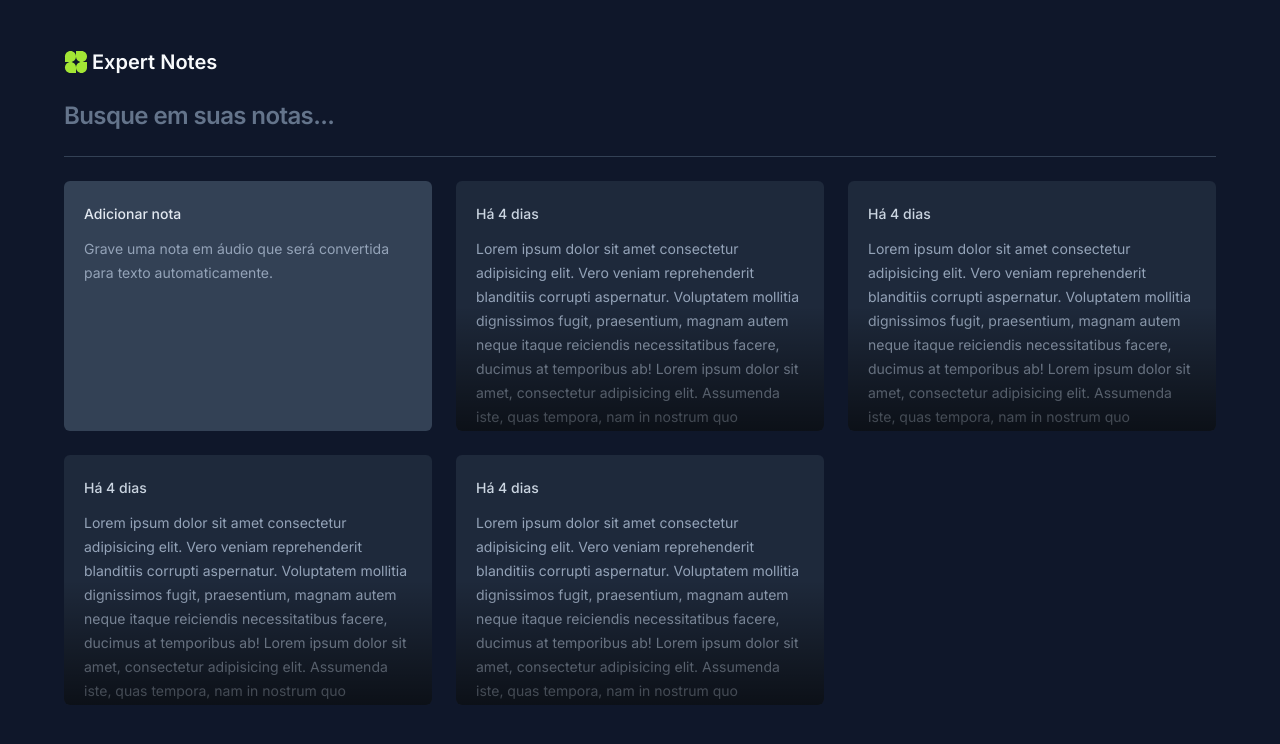
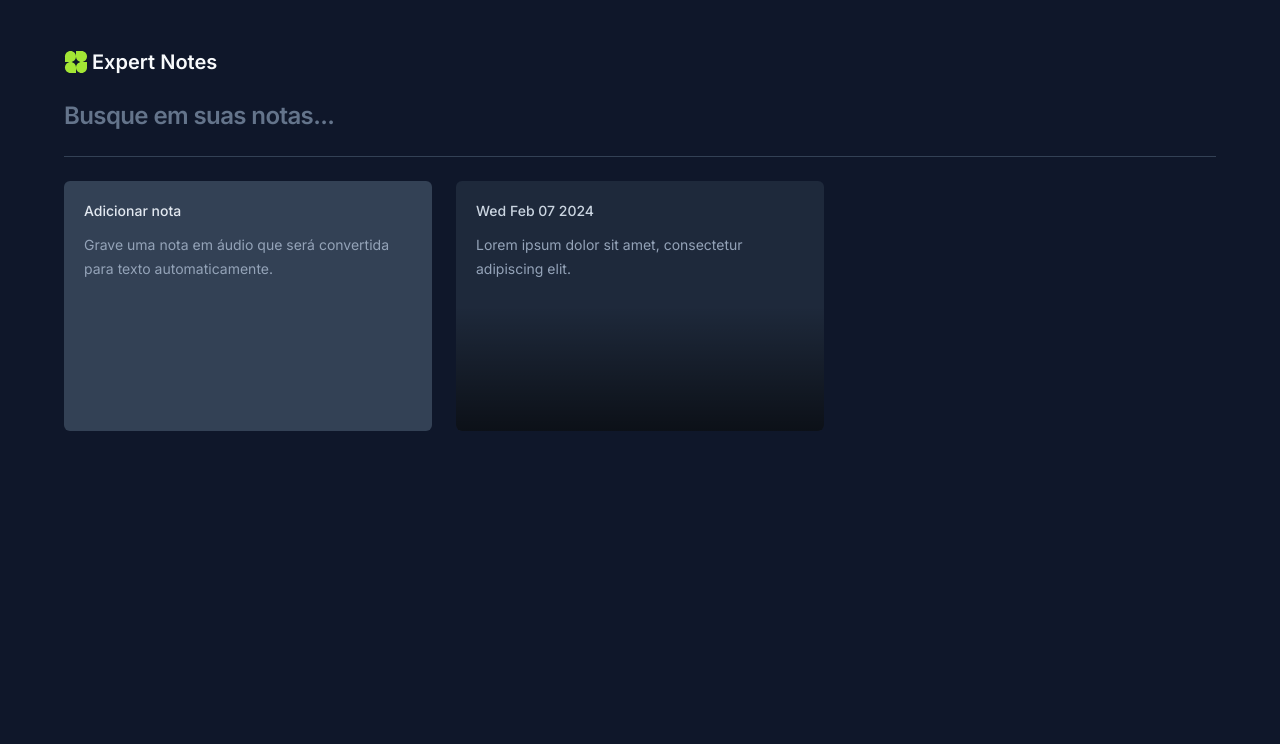
Before and after one commit to jonathafernandes/notesnest, a React (Vite) app: page / in a window 1280 px wide. Shown: the top 744 px of the page. Built offline with nearby package versions, Linux system fonts and the light colour scheme; the HTML template or start-up script is replaced by a standard one.

Commit message:
feature: created the dialogs and functions for the states

```diff
--- a/package.json
+++ b/package.json
@@ -10,8 +10,12 @@
     "preview": "vite preview"
   },
   "dependencies": {
+    "@radix-ui/react-dialog": "^1.0.5",
+    "date-fns": "^3.3.1",
+    "lucide-react": "^0.323.0",
     "react": "^18.2.0",
-    "react-dom": "^18.2.0"
+    "react-dom": "^18.2.0",
+    "sonner": "^1.4.0"
   },
   "devDependencies": {
     "@types/react": "^18.2.43",
--- a/src/App.tsx
+++ b/src/App.tsx
@@ -1,5 +1,8 @@
 import logo from './assets/logoipsum-225.svg';
-import NoteCard from './components/NoteCard';
+
+import { NewNoteCard } from './components/NewNoteCard';
+import { NoteCard } from './components/NoteCard';
+import { Toaster } from 'sonner';
 
 export default function App() {
   return (
@@ -17,15 +20,17 @@ export default function App() {
       </form>
       <div className='h-px bg-slate-700' />
       <div className='grid grid-cols-3 gap-6 auto-rows-[250px]'>
-        <div className='rounded-md bg-slate-700 p-5 space-y-3'>
-          <span className='text-sm font-medium text-slate-200'>Adicionar nota</span>
-          <p className='text-sm leading-6 text-slate-400'>Grave uma nota em áudio que será convertida para texto automaticamente.</p>
-        </div>
-        <NoteCard />
-        <NoteCard />
-        <NoteCard />
-        <NoteCard />
+        <NewNoteCard />
+        <NoteCard
+          note={
+            {
+              date: new Date(),
+              content: 'Lorem ipsum dolor sit amet, consectetur adipiscing elit.'
+            }
+          }
+        />
       </div>
+      <Toaster richColors />
     </div>
   )
 }
--- /dev/null
+++ b/src/components/NewNoteCard.tsx
@@ -0,0 +1,73 @@
+import * as Dialog from '@radix-ui/react-dialog'
+
+import { X } from 'lucide-react'
+import { useState } from 'react';
+import { toast } from 'sonner';
+
+export function NewNoteCard() {
+    const [shouldShowsOnboarding, setShouldShowsOnboarding] = useState(true);
+    const [content, setContent] = useState('');
+
+    function handleStartEditor() {
+        setShouldShowsOnboarding(false);
+    }
+
+    function handleContentChange(event: React.ChangeEvent<HTMLTextAreaElement>) {
+        setContent(event.target.value);
+
+        if (event.target.value === '') {
+            setShouldShowsOnboarding(true);
+        }
+    }
+
+    function handleSaveNote(event: React.FormEvent<HTMLFormElement>) {
+        event.preventDefault();
+
+        console.log(content);
+
+        toast.success('Nota salva com sucesso!');
+    }
+
+    return (
+        <Dialog.Root>
+            <Dialog.Trigger className='rounded-md flex flex-col bg-slate-700 p-5 gap-3 outline-none hover:ring-2 hover:ring-slate-600 focus-visible:ring-2 focus-visible:ring-lime-400 text-left'>
+                <span className='text-sm font-medium text-slate-200'>Adicionar nota</span>
+                <p className='text-sm leading-6 text-slate-400'>Grave uma nota em áudio que será convertida para texto automaticamente.</p>
+            </Dialog.Trigger>
+
+            <Dialog.Portal>
+                <Dialog.Overlay className='inset-0 fixed bg-black/50'>
+                    <Dialog.Content className='fixed left-1/2 top-1/2 -translate-x-1/2 -translate-y-1/2 max-w-[640px] w-full h-[60vh] bg-slate-700 rounded-md flex flex-col outiline-none'>
+                        <Dialog.Close className='absolute top-0 right-0 p-1.5 bg-slate-800 text-slate-400 hover:text-slate-100'>
+                            <X className='size-5' />
+                        </Dialog.Close>
+                        <form onSubmit={handleSaveNote} className='flex-1 flex flex-col'>
+                            <div className='flex flex-1 flex-col gap-3 p-5'>
+                                <span className='text-sm font-medium text-slate-300'>
+                                    Adiconar nota
+                                </span>
+                                {shouldShowsOnboarding ? (
+                                    <p className='text-sm leading-6 text-slate-400'>
+                                        Comece a <button className='font-medium text-lime-400 hover:underline'>gravar uma nota em áudio</button> ou se preferir, você pode <button onClick={handleStartEditor} className='font-medium text-lime-400 hover:underline'>utilizar apenas texto</button>.
+                                    </p>
+                                ) : (
+                                    <textarea
+                                        autoFocus
+                                        className='text-sm leading-4 text-slate-400 bg-transparent outline-none resize-none'
+                                        onChange={handleContentChange}
+                                    />
+                                )}
+                            </div>
+                            <button
+                                className='rounded-b-md w-full p-3 bg-lime-400 text-sm font-medium text-lime-950 hover:bg-lime-500'
+                                type='submit'
+                            >
+                                Salvar nota
+                            </button>
+                        </form>
+                    </Dialog.Content>
+                </Dialog.Overlay>
+            </Dialog.Portal>
+        </Dialog.Root>
+    )
+}
--- a/src/components/NoteCard.tsx
+++ b/src/components/NoteCard.tsx
@@ -1,12 +1,49 @@
-export default function NoteCard() {
+import * as Dialog from '@radix-ui/react-dialog'
+
+import { formatDistanceToNow } from 'date-fns'
+import { ptBR } from 'date-fns/locale'
+import { X } from 'lucide-react'
+
+interface NoteCardProps {
+    note: {
+        date: Date;
+        content: string;
+    }
+}
+
+export function NoteCard({note}: NoteCardProps) {
     return (
-        <button className='text-left rounded-md bg-slate-800 p-5 space-y-3 overflow-hidden relative outline-none hover:ring-2 hover:ring-slate-600 focus-visible:ring-2 focus-visible:ring-lime-400'>
-            <span className='text-sm font-medium text-slate-300'>Há 4 dias</span>
-            <p className='text-sm leading-6 text-slate-400'>
-            Lorem ipsum dolor sit amet consectetur adipisicing elit. Vero veniam reprehenderit blanditiis corrupti aspernatur. Voluptatem mollitia dignissimos fugit, praesentium, magnam autem neque itaque reiciendis necessitatibus facere, ducimus at temporibus ab!
-            Lorem ipsum dolor sit amet, consectetur adipisicing elit. Assumenda iste, quas tempora, nam in nostrum quo architecto veritatis vel eligendi voluptates maxime porro, dolor dignissimos ut? Id dignissimos quas error.
-            </p>
-            <div className='absolute bottom-0 left-0 right-0 h-1/2 bg-gradient-to-t from-black/60 to-black/0 pointer-events-none'></div>
-        </button>
+        <Dialog.Root>
+            <Dialog.Trigger className='text-left rounded-md flex flex-col bg-slate-800 p-5 gap-3 overflow-hidden relative outline-none hover:ring-2 hover:ring-slate-600 focus-visible:ring-2 focus-visible:ring-lime-400'>
+                <span className='text-sm font-medium text-slate-300'>{note.date.toDateString()}</span>
+                <p className='text-sm leading-6 text-slate-400'>
+                    {note.content}
+                </p>
+                <div className='absolute bottom-0 left-0 right-0 h-1/2 bg-gradient-to-t from-black/60 to-black/0 pointer-events-none'></div>
+            </Dialog.Trigger>
+
+            <Dialog.Portal>
+                <Dialog.Overlay className='inset-0 fixed bg-black/50'>
+                    <Dialog.Content className='fixed left-1/2 top-1/2 -translate-x-1/2 -translate-y-1/2 max-w-[640px] w-full h-[60vh] bg-slate-700 rounded-md flex flex-col outiline-none'>
+                        <Dialog.Close className='absolute top-0 right-0 p-1.5 bg-slate-800 text-slate-400 hover:text-slate-100'>
+                            <X className='size-5' />
+                        </Dialog.Close>
+                        <div className='flex flex-1 flex-col gap-3 p-5'>
+                            <span className='text-sm font-medium text-slate-300'>{formatDistanceToNow(note.date, { locale: ptBR, addSuffix: true })}</span>
+                            <p className='text-sm leading-6 text-slate-400'>
+                                {note.content}
+                            </p>
+                        </div>
+                        <button
+                            className='rounded-b-md w-full p-3 bg-slate-800 text-sm font-medium text-red-500 hover:bg-red-500 hover:text-slate-800'
+                            type='button'
+                        >
+                            Deseja apaga essa nota?
+                        </button>
+                    </Dialog.Content>
+                </Dialog.Overlay>
+            </Dialog.Portal>
+
+        </Dialog.Root>
     )
 }
```
Also changed, not shown: 1 other file (tests, documents, lock files or other folders).
